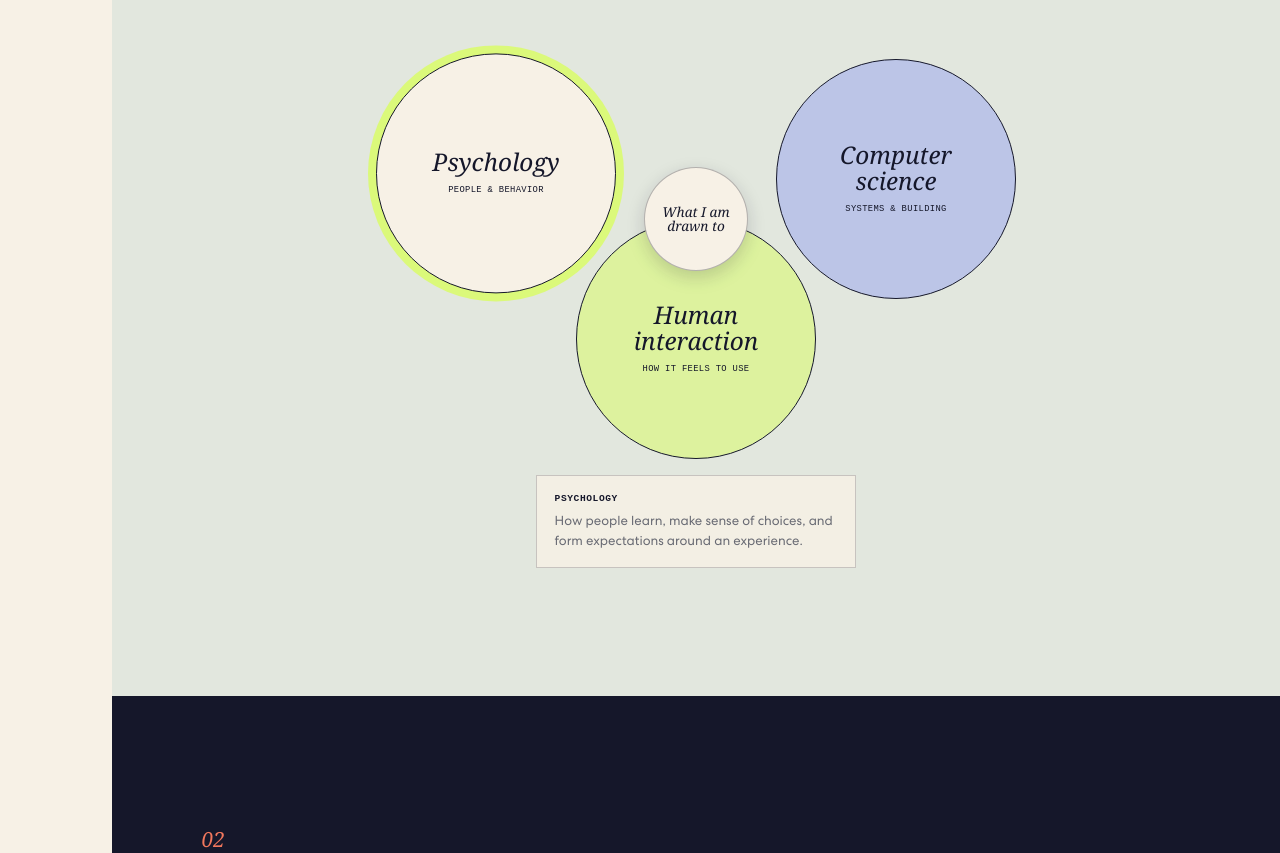
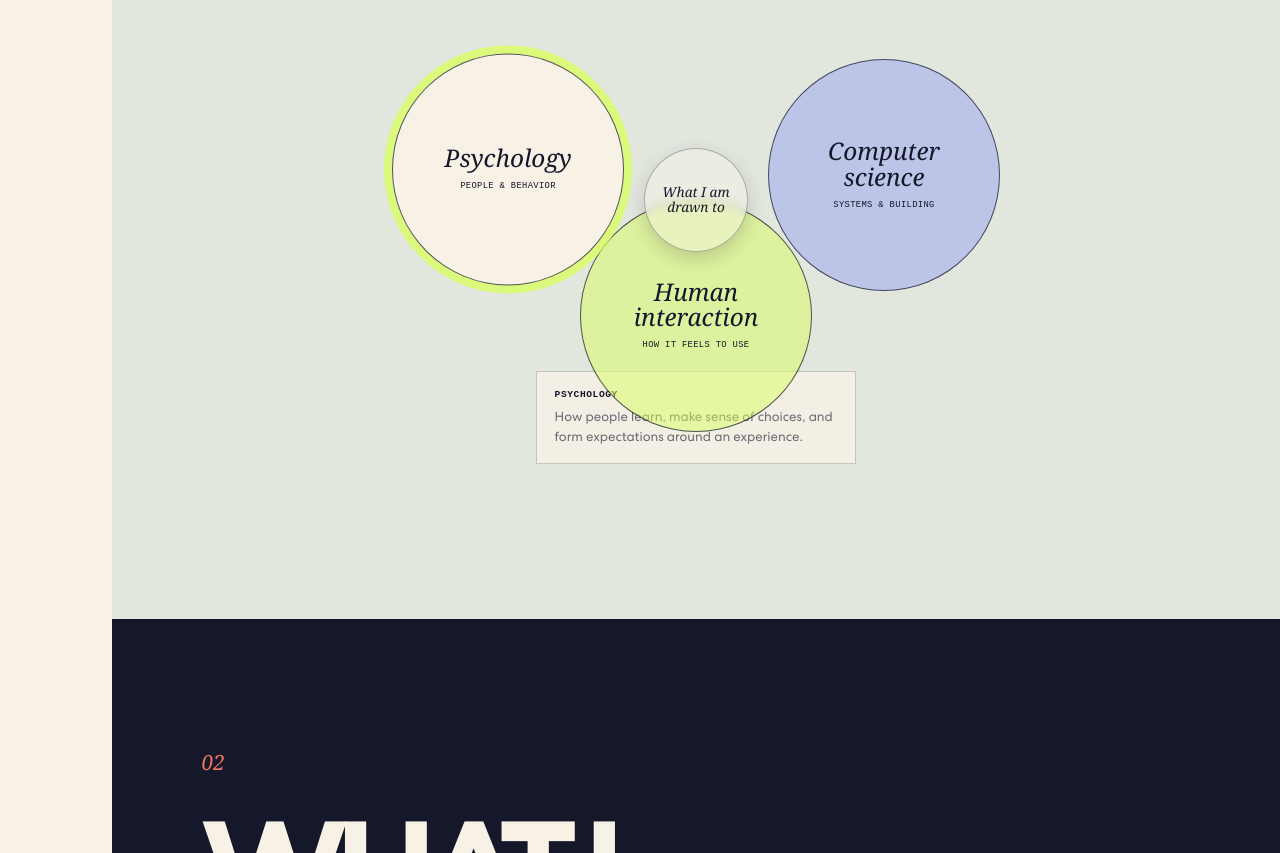
Before and after one commit to huntershaps/portfolio, a website with bundled scripts: page index.html in a window 1280 px wide. Shown: the part 1230-2083 px from the top of the page. Built offline with nearby package versions, Linux system fonts and the light colour scheme.

Commit message:
A little bit better of a venn diagram

```diff
--- a/styles/rebuild.css
+++ b/styles/rebuild.css
@@ -95,12 +95,12 @@ h1,h2,h3,p { margin-top:0; }
     position: absolute;
     z-index: 2;
     display: flex;
-    width: 15rem;
-    height: 15rem;
+    width: 14.5rem;
+    height: 14.5rem;
     flex-direction: column;
     align-items: center;
     justify-content: center;
-    border: 1px solid var(--ink);
+    border: 1px solid rgba(21, 23, 42, .72);
     border-radius: 50%;
     padding: 1.4rem;
     background: rgba(247, 241, 230, .55);
@@ -137,19 +137,19 @@ h1,h2,h3,p { margin-top:0; }
 
 .venn__circle--psychology {
     top: 0;
-    left: 0;
+    left: 1rem;
     background: rgba(241, 119, 93, .3);
 }
 
 .venn__circle--computing {
     top: 0;
-    right: 0;
+    right: 1rem;
     left: auto;
     background: rgba(89, 113, 255, .28);
 }
 
 .venn__circle--interaction {
-    top: 10rem;
+    top: 8.8rem;
     left: 50%;
     transform: translateX(-50%);
     background: rgba(216, 255, 89, .48);
@@ -164,7 +164,7 @@ h1,h2,h3,p { margin-top:0; }
 .venn__center {
     position: absolute;
     z-index: 3;
-    top: 10rem;
+    top: 8.8rem;
     left: 50%;
     display: grid;
     width: 6.5rem;
@@ -173,12 +173,14 @@ h1,h2,h3,p { margin-top:0; }
     border: 1px solid rgba(21, 23, 42, .3);
     border-radius: 50%;
     background: var(--paper);
+    background: rgba(247, 241, 230, .45);
     color: var(--ink);
     font-family: Georgia, serif;
     font-size: .85rem;
     font-style: italic;
     line-height: 1.05;
     text-align: center;
+    backdrop-filter: blur(4px);
     box-shadow: 0 .4rem 1.1rem rgba(21, 23, 42, .18);
     transform: translate(-50%, -50%);
 }
@@ -186,7 +188,7 @@ h1,h2,h3,p { margin-top:0; }
 .venn__response {
     position: relative;
     width: min(20rem, 100%);
-    margin: 26rem auto 0;
+    margin: 19.5rem auto 0;
     padding: 1rem 1.1rem;
     border: 1px solid var(--rule);
     background: rgba(247, 241, 230, .82);
@@ -228,6 +230,7 @@ h1,h2,h3,p { margin-top:0; }
   .section-shell { padding:5rem 1.5rem; }.signal__layout,.methods__intro,.contact__layout { grid-template-columns:1fr; gap:2.2rem; }.signal__annotation { font-size:.98rem; }.signal__diagram { min-height:23rem; margin:4rem .2rem 0; }.signal__point--one { top:20%; left:8%; }.signal__point--two { right:7%; bottom:18%; }.signal__point--three { top:18%; right:8%; }.signal__point--focus { bottom:16%; left:8%; }.signal__axis--y { left:-1.5rem; }.signal__diagram-note { max-width:8rem; font-size:.8rem; }
   .work__heading { grid-template-columns:1fr; }.work__heading > p:last-child { margin-top:1.4rem; }.case-study,.case-study--recrd { grid-template-columns:1fr; gap:2.5rem; }.case-study--recrd .case-study__details { grid-column:auto; grid-row:auto; }.case-study__details div { grid-template-columns:5.7rem 1fr; }.mahou-archive { min-height:22rem; }.case-study h3 { font-size:clamp(3.7rem,18vw,6rem); }.case-study--recrd .recrd-window { grid-row:2; }.case-study--recrd .case-study__details { grid-row:3; }
   .method-ledger__row { grid-template-columns:2.2rem 1fr; gap:.4rem 1rem; padding:1.25rem 0; }.method-ledger__row p { grid-column:2; }.method-ledger__row:hover { padding-left:.5rem; }.methods__ticker { margin-top:5rem; font-size:2.4rem; }.contact__form { padding:1.1rem; }.site-footer { flex-direction:column; }
+  .venn { min-height:30rem; margin-top:3.5rem; }.venn__circle { width:min(59vw,13rem); height:min(59vw,13rem); padding:1.2rem; }.venn__circle span { font-size:1.7rem; }.venn__circle small { font-size:.47rem; }.venn__circle--psychology { top:0; left:2%; }.venn__circle--computing { top:0; right:2%; left:auto; }.venn__circle--interaction { top:8rem; left:50%; transform:translateX(-50%); }.venn__circle--interaction:hover,.venn__circle--interaction:focus-visible,.venn__circle--interaction.is-selected { transform:translateX(-50%) translateY(-.35rem); }.venn__center { top:8rem; width:6.2rem; height:6.2rem; font-size:.8rem; }.venn__response { width:100%; margin:14rem auto 0; padding:1rem 0 0; border-top:1px solid var(--rule); border:0; background:transparent; backdrop-filter:none; }
 }
 @media (prefers-reduced-motion:reduce) { *,*::before,*::after { scroll-behavior:auto!important; animation-duration:.01ms!important; animation-iteration-count:1!important; transition-duration:.01ms!important; } [data-reveal] { opacity:1; transform:none; } }
 
```
